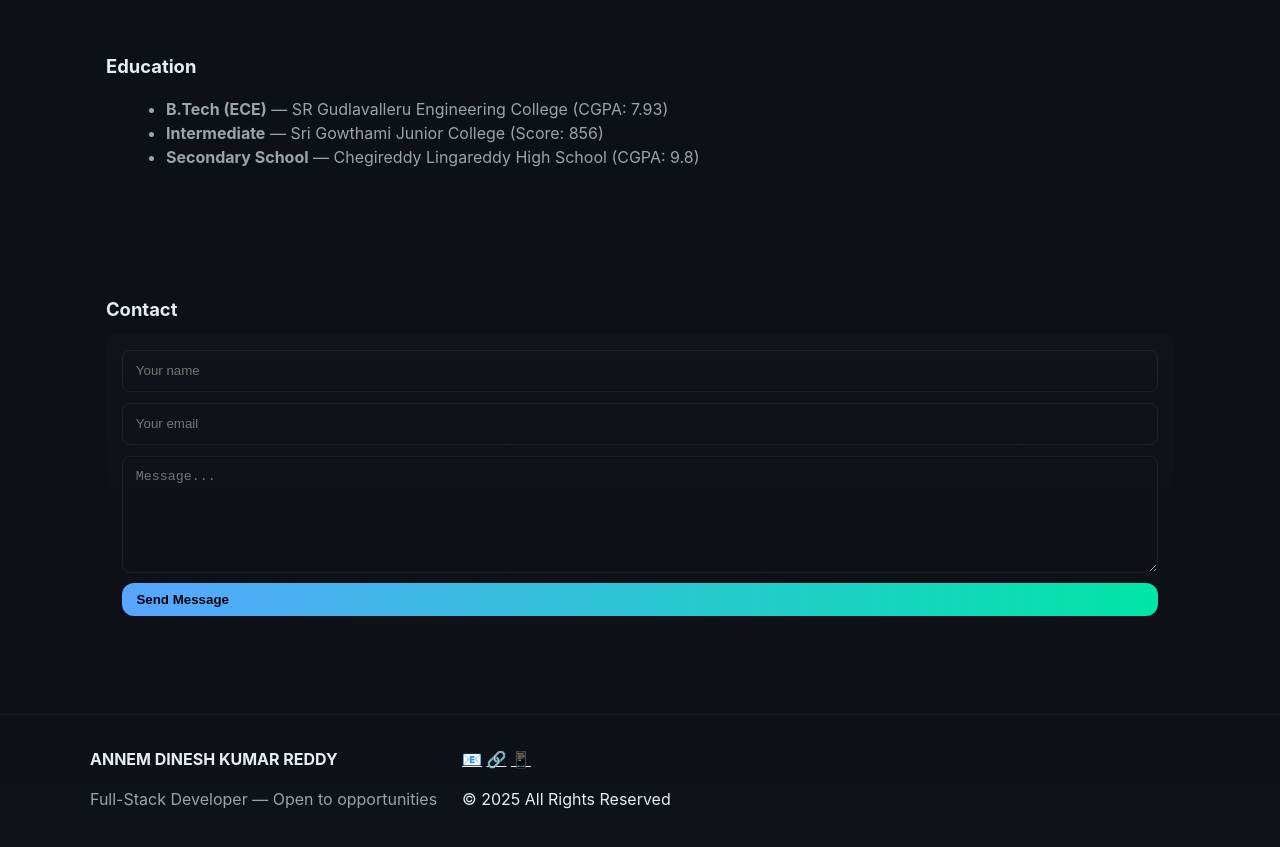
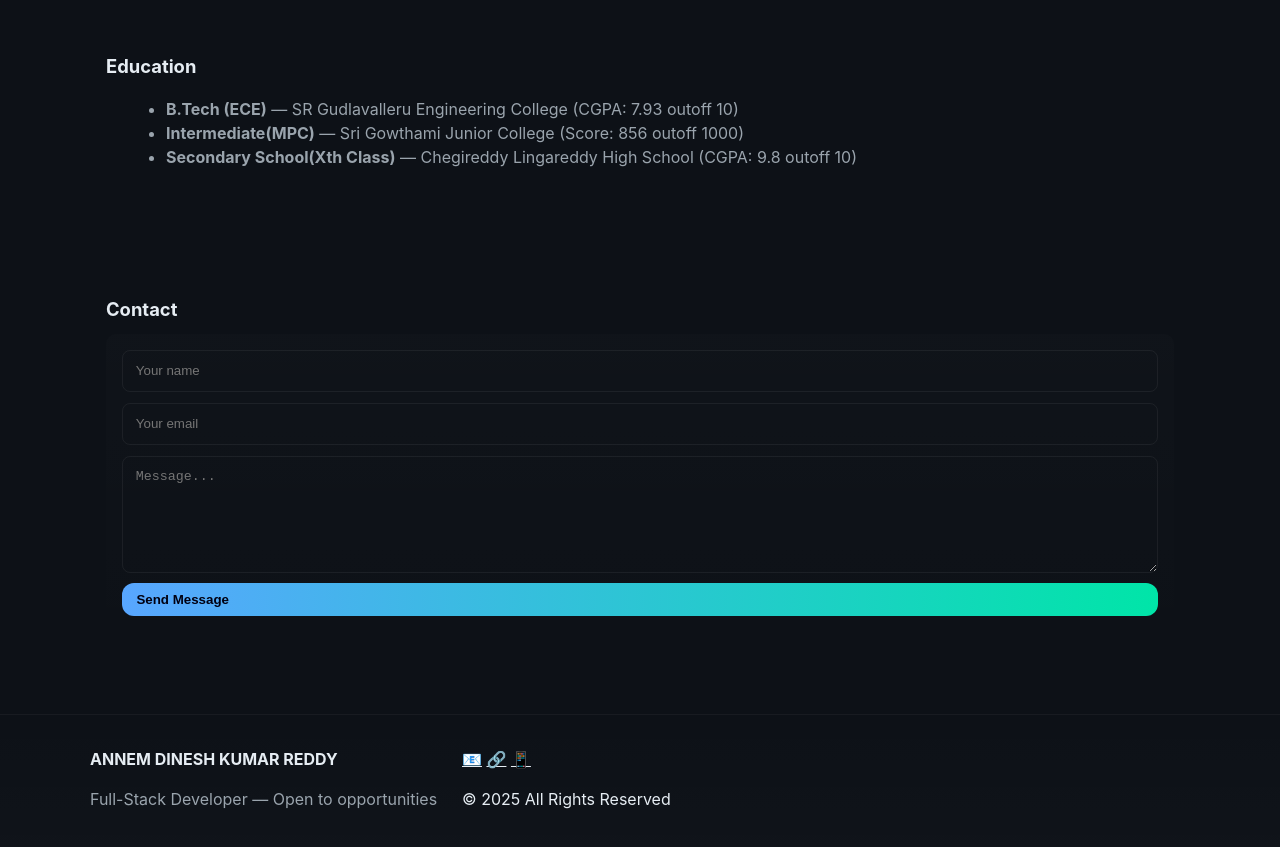
Before and after one commit to dineshannem/portfolio, a plain HTML site: page index.htm in a window 1280 px wide. Shown: the part 2800-3647 px from the top of the page. Drawn offline with Linux system fonts and the light colour scheme.

Commit message:
Update index.htm

```diff
--- a/index.htm
+++ b/index.htm
@@ -345,12 +345,16 @@
       <h2 class="section-title">Education</h2>
       <ul class="list">
         <li>
-          <b>B.Tech (ECE)</b> — SR Gudlavalleru Engineering College (CGPA: 7.93)
+          <b>B.Tech (ECE)</b> — SR Gudlavalleru Engineering College (CGPA: 7.93
+          outoff 10)
         </li>
-        <li><b>Intermediate</b> — Sri Gowthami Junior College (Score: 856)</li>
         <li>
-          <b>Secondary School</b> — Chegireddy Lingareddy High School (CGPA:
-          9.8)
+          <b>Intermediate(MPC)</b> — Sri Gowthami Junior College (Score: 856
+          outoff 1000)
+        </li>
+        <li>
+          <b>Secondary School(Xth Class)</b> — Chegireddy Lingareddy High School
+          (CGPA: 9.8 outoff 10)
         </li>
       </ul>
     </section>
```
